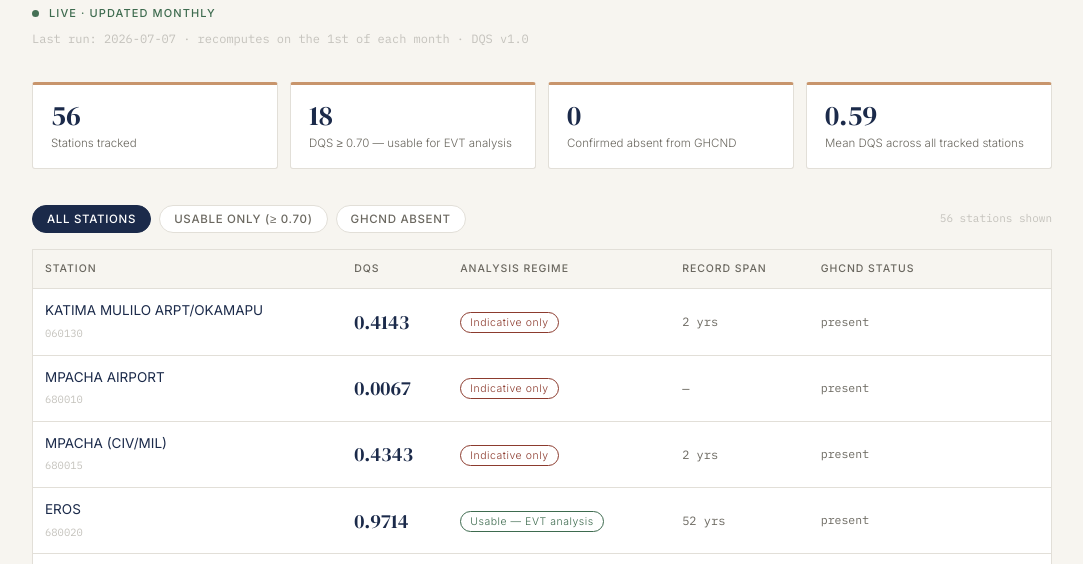
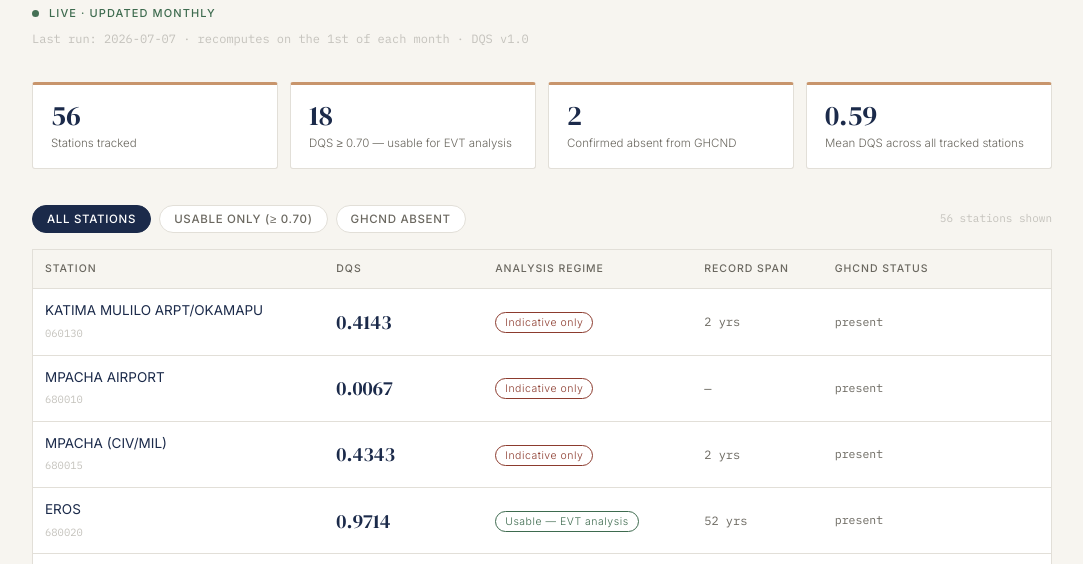
Before and after one commit to wilkaigulu/namibia-station-monitor, a plain HTML site: page docs/index.html in a window 1280 px wide. Shown: the part 223-787 px from the top of the page, without its empty margins (98-1181 px from the left). Drawn offline with Linux system fonts and the light colour scheme.

Commit message:
fix: detect absent stations by DQS zero and status string

```diff
--- a/docs/index.html
+++ b/docs/index.html
@@ -300,11 +300,12 @@
 
 /* ── DQS tier ── */
 function tier(row) {
-  const status = (row.ghcnd_status || "").toLowerCase();
-  if (status.startsWith("absent")) return { cls: "absent", label: "GHCND absent" };
-  const d = parseFloat(row.dqs) || 0;
-  if (d >= 0.70) return { cls: "high",  label: "Usable — EVT analysis" };
-  if (d >= 0.50) return { cls: "mid",   label: "Prior-informed Bayesian" };
+  const status = (row.ghcnd_status || "").toLowerCase().trim();
+  const dqs = parseFloat(row.dqs) || 0;
+  if (dqs === 0 && status.includes("absent")) return { cls: "absent", label: "GHCND absent" };
+  if (dqs === 0) return { cls: "absent", label: "GHCND absent" };
+  if (dqs >= 0.70) return { cls: "high",  label: "Usable — EVT analysis" };
+  if (dqs >= 0.50) return { cls: "mid",   label: "Prior-informed Bayesian" };
   return             { cls: "low",   label: "Indicative only" };
 }
 
@@ -363,7 +364,8 @@
   const total   = rows.length;
   const usable  = rows.filter(r => parseFloat(r.dqs) >= 0.70).length;
   const absent  = rows.filter(r =>
-    (r.ghcnd_status || "").toLowerCase().startsWith("absent")).length;
+    (parseFloat(r.dqs) || 0) === 0 &&
+    (r.ghcnd_status || "").toLowerCase().includes("absent")).length;
   const nonAbsent = rows.filter(r =>
     !(r.ghcnd_status || "").toLowerCase().startsWith("absent"));
   const mean = nonAbsent.length
```
